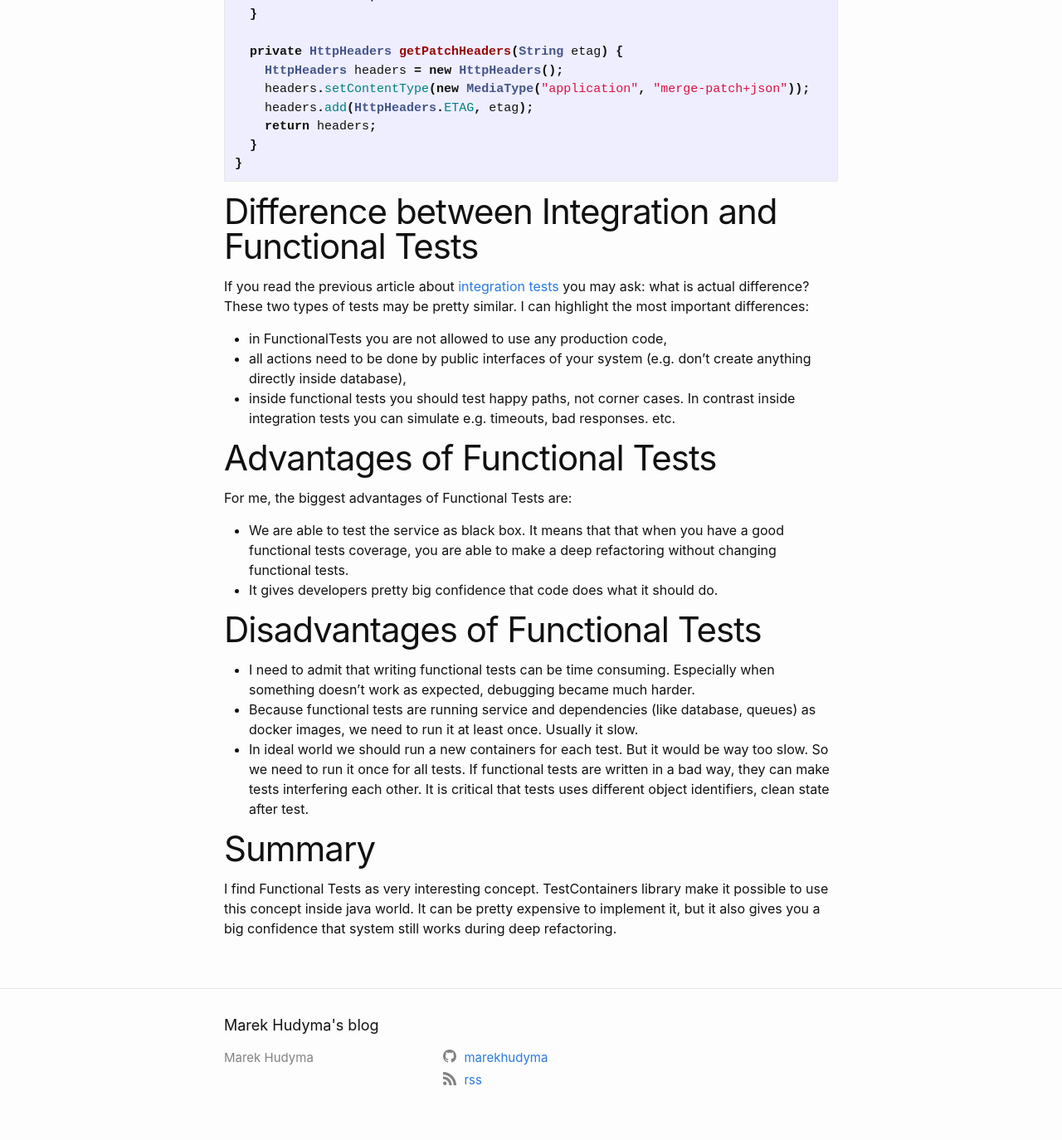
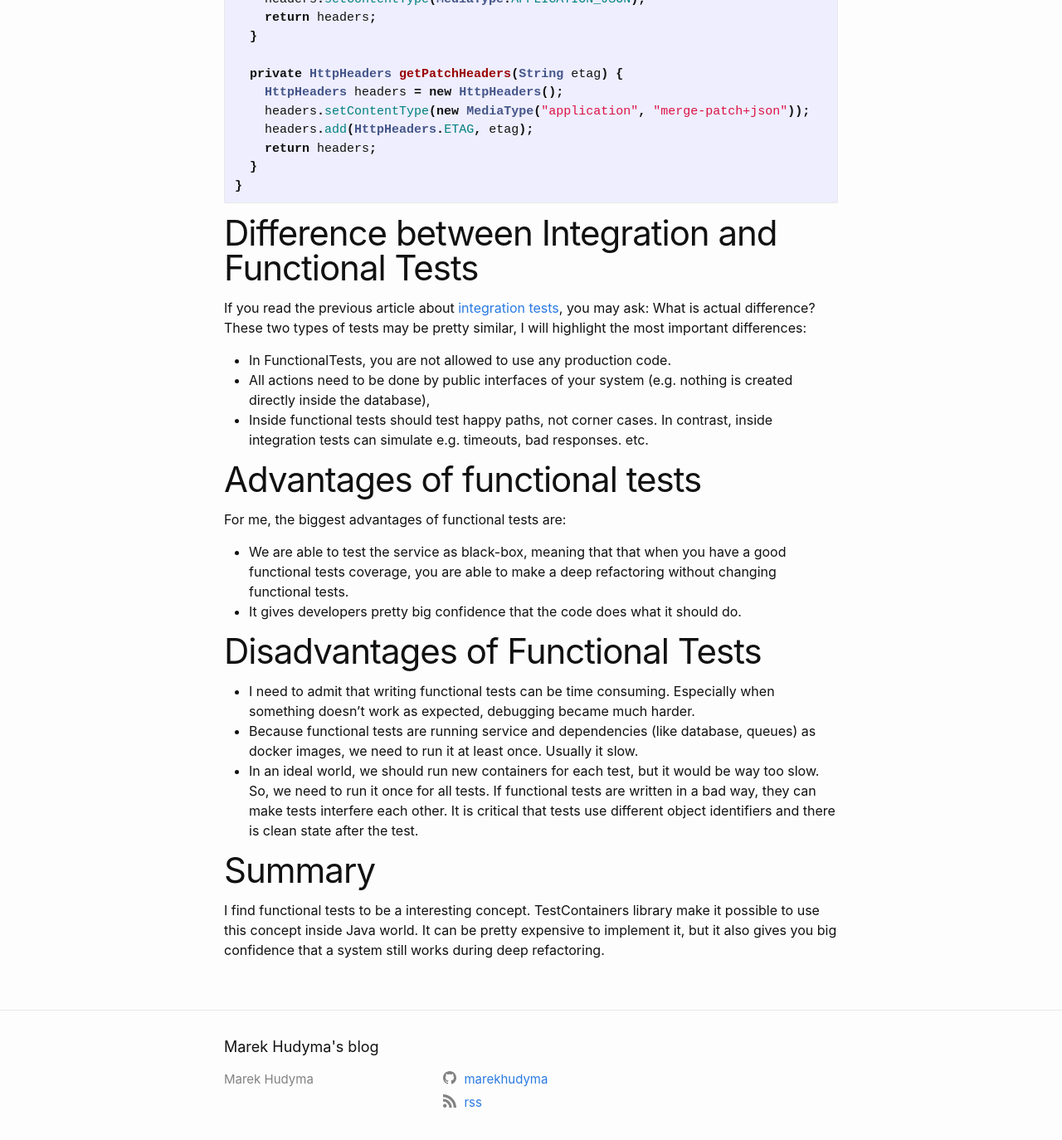
Before and after one commit to marekhudyma/marekhudyma.github.io, a Jekyll site: the page built from _posts/2020-04-01-functional-tests-with-testcontainers.md, in a window 1280 px wide and 1400 px high, scrolled down 5985 px. Shown: the top 1374 px of the window at 83% size. Built offline with Jekyll 4.4.1, drawn with Linux system fonts in a browser that asks for light colours; some of the changed text lies outside the part shown.

Commit message:
Functional Tests

````diff
--- a/_posts/2020-04-01-functional-tests-with-testcontainers.md
+++ b/_posts/2020-04-01-functional-tests-with-testcontainers.md
@@ -5,19 +5,19 @@ categories: tests
 ---
 
 In this article, you will find information on:
-* how to write functional tests with testcontainers.org library.
-Before you read this article I highly recommend to read the one about [integration tests](2018-12-01-integration-tests-with-testcontainers.md)
-You can follow the idea on [working example here](https://github.com/marekhudyma/application-style).
+* How to write functional tests with testcontainers.org library.
+Before you read this article, I highly recommend first reading the one about [integration tests](2018-12-01-integration-tests-with-testcontainers.md)
+You can follow a working example of the idea [here] (https://github.com/marekhudyma/application-style).
 
 # Definition
 
-According to the Wikipedia definition of [Functional Test](https://en.wikipedia.org/wiki/Functional_testing)
+According to the Wikipedia definition of [functional test](https://en.wikipedia.org/wiki/Functional_testing)
 
 > Functional testing is a quality assurance (QA) process and a type of black-box testing that bases its test cases on the specifications of the software component under test. Functions are tested by feeding them input and examining the output, and internal program structure is rarely considered (unlike white-box testing).
 > Functional testing is conducted to evaluate the compliance of a system or component with specified functional requirements. Functional testing usually describes what the system does
 
 # Concept
-The main idea of functional tests is to make it independent from actual implementation. To achieve it do:
+The main idea of functional tests is to make it independent from actual implementation. To achieve this:
 * **pack and run your service into docker container**,
 * **run all its dependencies** like: database, queues, streams, **as separate docker container**.
 * **make your testing code independent from implementation**. I do it by having multi-module project with `service` and `functional-tests`.
@@ -27,8 +27,8 @@ The structure of invocation can look like below.
   <img src="/assets/2020-04-01-functional-tests-with-testcontainers/functional_tests.png" alt="Functional Tests">
   <figcaption>Functional Tests</figcaption>
 </figure>
-To summarize the main concept: Your entire production code need to be packed and run as docker image. If your service need to communicate to database, run database as docker image as well.
-Your `functional tests` will test your code run as docker image. So your testing code does not have any connection to production code.
+To summarize the main concept: Your entire production code needs to be packed and run as a docker image. If your service needs to communicate to the database, run the database as a docker image as well.
+Your `functional tests` will test your code run as docker image, so your testing code does not have any connection to production code.
 
 You also need to remember that a proper pyramid of tests is (from the biggest amount to the smallest amount):
 * unit tests
@@ -40,7 +40,7 @@ You also need to remember that a proper pyramid of tests is (from the biggest am
 It is very nice to have functional tests, but it cannot dominate your testing structure.
 
 ## Packing into docker container
-Packing into docker image is pretty simple, in the root of your application just define `Dockerfile` like:
+Packing into docker image is pretty simple. In the root of your application, just define `Dockerfile` like:
 
 ```
 FROM openjdk:14-alpine
@@ -64,12 +64,12 @@ I recommend organize code into multi-module project with two modules: `service`
 ## Rules
 Because we don't have access to production code, we cannot use any `DTO` objects, `database repositories`, etc.
 
-* We should operate on simplest possible interfaces. For example if we call `REST` endpoint, send plain `JSON` and read `JSON`. Don't create any internal `DTOs`.
-* I recommend using only official interfaces to create resources. We could create entity directly inside database and inside test just retrieve it. In my opinion it would not be black-box test then. If service change storage in the future, we would need to change our black box tests.
+* We should operate on the simplest possible interfaces. For example, if we call `REST` endpoint, send plain `JSON` and read `JSON`. Don't create any internal `DTOs`.
+* I recommend using only official interfaces to create resources. We could create the entity directly inside the database and inside test to just retrieve it. In my opinion, it would not be a black-box test then. If service changes storage in the future, we would need to change our black-box tests.
 
 # AbstractFunctionalTests
-All functional test extend AbstractFunctionalTest where all needed docker images are run.
-In our example I will run my microservice which is connected to database.
+All functional tests extend AbstractFunctionalTest where all needed docker images are run.
+In our example, I will run my microservice which is connected to the database.
 
 ```java
 public class AbstractFunctionalTest {
@@ -143,24 +143,24 @@ public class ServiceContainer extends GenericContainer<ServiceContainer> {
 }
 ```
 
-When you run such functional test, your JVM waits for remote debugger, connect to it.
+When you run such functional test, your JVM waits for the remote debugger and connects to it.
 Inside IntelliJ add project `Remote`, define the same port as in the test (usually `5005`), select use module classpath: your sources and click debug.
 
 # Logging
-It is critical to add logging to a service. Without it you are completely blind if there is any error. Don't forget to add logger.
+It is critical to add logging to a service. Without it, you are completely blind if there is any error. Don't forget to add logger.
 
 ```
   .withLogConsumer(new Slf4jLogConsumer(LOGGER).withPrefix("Service"))
 ```
 
 # Stopping images
-One of the biggest advantage of TestContainers library is a fact that there is a `Ryuk` containers which stops all other containers when initial JVM process dies.
-It protects us from unwanted zombie containers (and networks, volumes) in the system. But if you run docker images from multiple maven modules, `Ryuk` image can be too slow and build can crash.
-That's why I additionally specify `shutdownHook` which stops all docker images when tests are over.
+One of the biggest advantage of TestContainers library is the fact that there is a `Ryuk` container which stops all other containers when an initial JVM process dies.
+It protects us from unwanted zombie containers (and networks, volumes) in the system. But if you run docker images from multiple maven modules, `Ryuk` image can be too slow and the build can crash.
+That's why I additionally specify `shutdownHook`, which stops all docker images when tests are over.
 
-# Example of Functional Test
+# Example of a functional test
 
-The example of functional tests can look like below. The testing method uses many helper methods to simplify test. In my opinion this is a key factor: create helper methods to make the code readable.
+The example of functional tests can look like below. The testing method uses many helper methods to simplify the test. In my opinion this is a key factor: create helper methods to make the code readable.
 
 ```java
 public class AccountFunctionalTest extends AbstractFunctionalTest {
@@ -222,23 +222,23 @@ public class AccountFunctionalTest extends AbstractFunctionalTest {
 ```
 
 # Difference between Integration and Functional Tests
-If you read the previous article about [integration tests](2018-12-01-integration-tests-with-testcontainers.md) you may ask: what is actual difference?
-These two types of tests may be pretty similar. I can highlight the most important differences:
-* in FunctionalTests you are not allowed to use any production code,
-* all actions need to be done by public interfaces of your system (e.g. don't create anything directly inside database),
-* inside functional tests you should test happy paths, not corner cases. In contrast inside integration tests you can simulate e.g. timeouts, bad responses. etc.
+If you read the previous article about [integration tests](2018-12-01-integration-tests-with-testcontainers.md), you may ask: What is actual difference?
+These two types of tests may be pretty similar, I will highlight the most important differences:
+* In FunctionalTests, you are not allowed to use any production code.
+* All actions need to be done by public interfaces of your system (e.g. nothing is created directly inside the database),
+* Inside functional tests should test happy paths, not corner cases. In contrast, inside integration tests can simulate e.g. timeouts, bad responses. etc.
 
-# Advantages of Functional Tests
-For me, the biggest advantages of Functional Tests are:
-* We are able to test the service as black box. It means that that when you have a good functional tests coverage, you are able to make a deep refactoring without changing functional tests.
-* It gives developers pretty big confidence that code does what it should do.
+# Advantages of functional tests
+For me, the biggest advantages of functional tests are:
+* We are able to test the service as black-box, meaning that that when you have a good functional tests coverage, you are able to make a deep refactoring without changing functional tests.
+* It gives developers pretty big confidence that the code does what it should do.
 
 # Disadvantages of Functional Tests
 * I need to admit that writing functional tests can be time consuming. Especially when something doesn't work as expected, debugging became much harder.
 * Because functional tests are running service and dependencies (like database, queues) as docker images, we need to run it at least once. Usually it slow.
-* In ideal world we should run a new containers for each test. But it would be way too slow. So we need to run it once for all tests. If functional tests are written in a bad way, they can make tests interfering each other.
-It is critical that tests uses different object identifiers, clean state after test.
+* In an ideal world, we should run new containers for each test, but it would be way too slow. So, we need to run it once for all tests. If functional tests are written in a bad way, they can make tests interfere each other.
+It is critical that tests use different object identifiers and there is clean state after the test.
 
 # Summary
-I find Functional Tests as very interesting concept. TestContainers library make it possible to use this concept inside java world.
-It can be pretty expensive to implement it, but it also gives you a big confidence that system still works during deep refactoring.
+I find functional tests to be a interesting concept. TestContainers library make it possible to use this concept inside Java world.
+It can be pretty expensive to implement it, but it also gives you big confidence that a system still works during deep refactoring.
````
Also changed, not shown: other parts of _posts/2020-04-01-functional-tests-with-testcontainers.md (+5 -5 lines).
